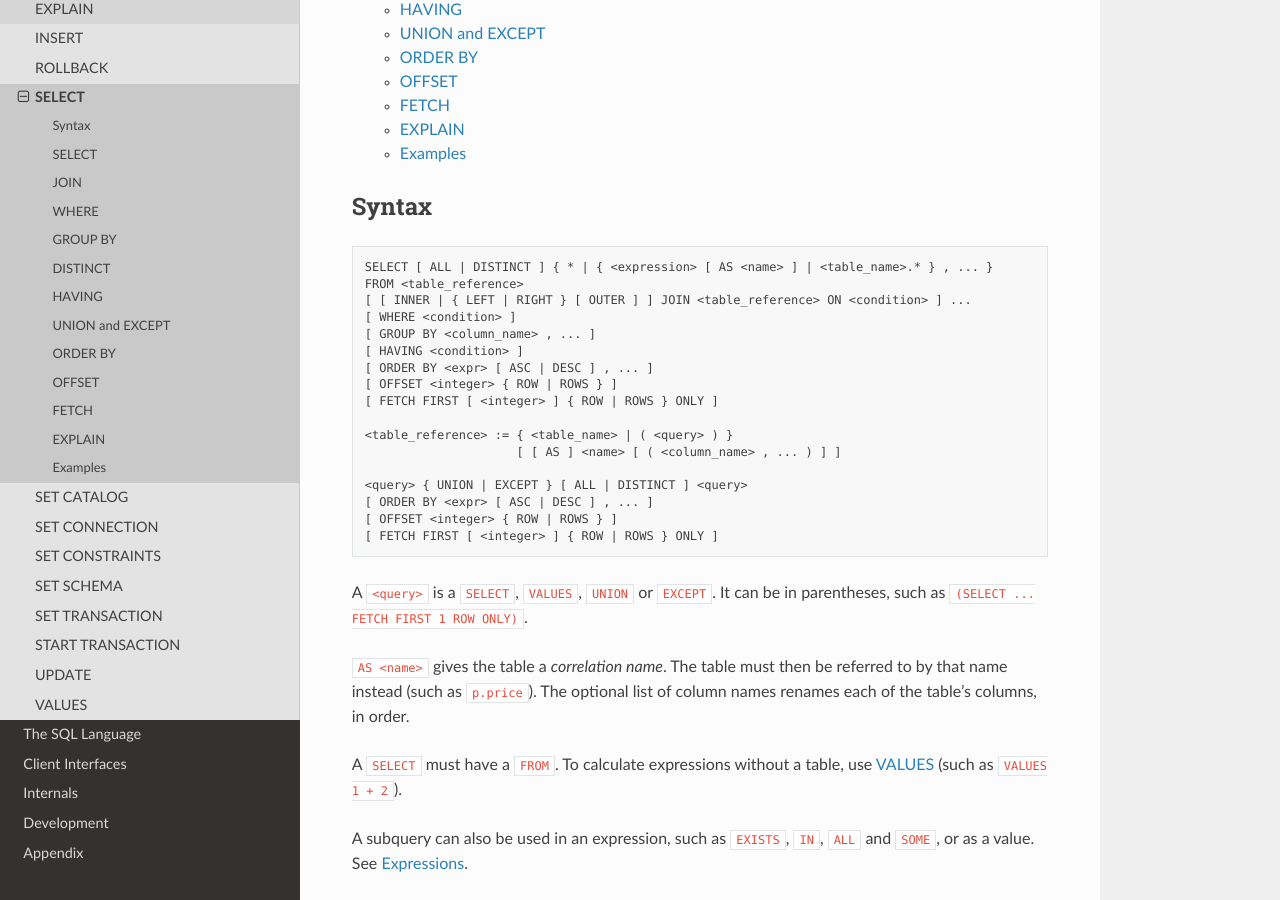
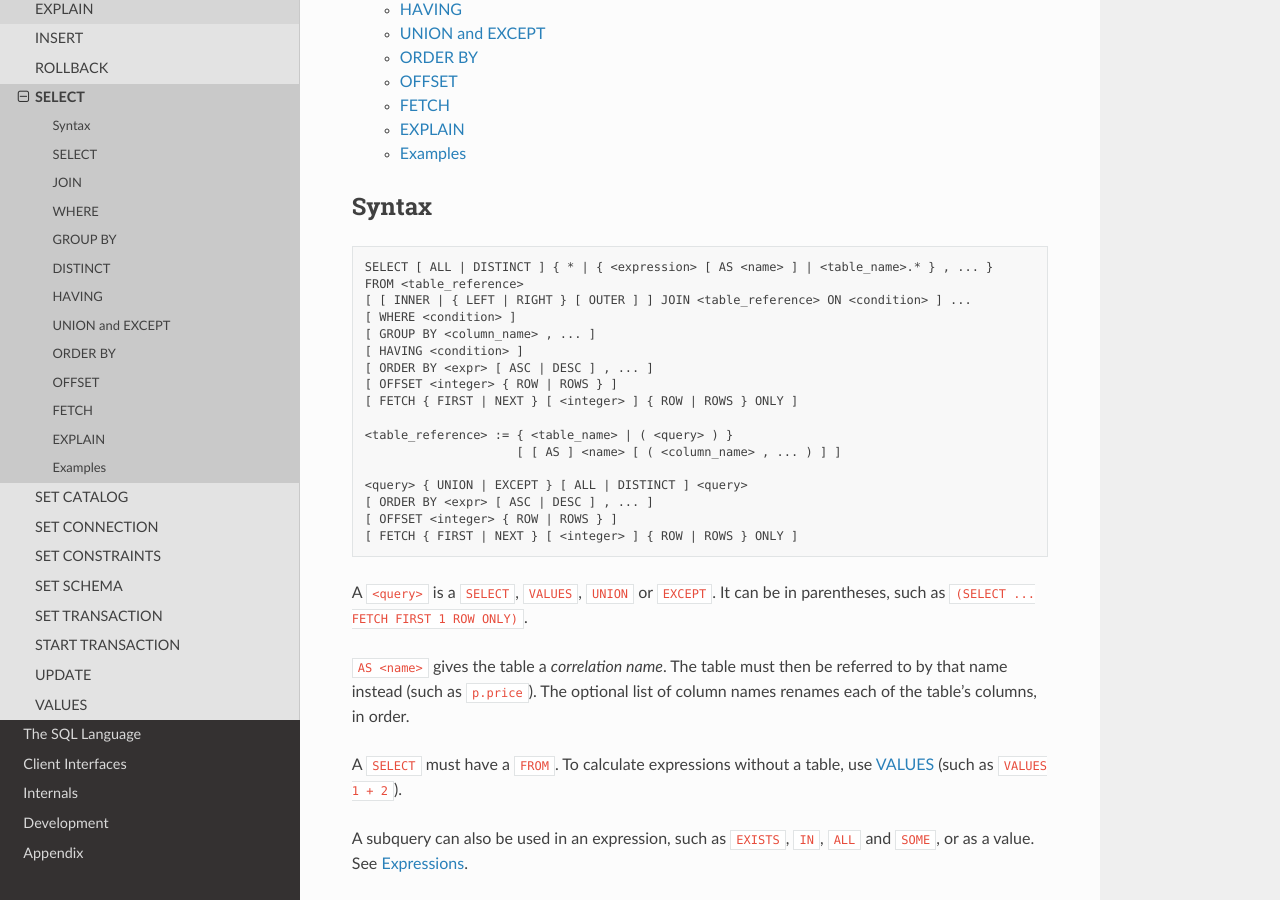
Before and after one commit to elliotchance/vsql, a Sphinx documentation site: the page built from docs/select.rst, in a window 1280 px wide and 900 px high, scrolled down 415 px. Built offline with Sphinx 7.4.7 and the Read the Docs theme 3.1.0, drawn with Linux system fonts in a browser that asks for light colours.

Commit message:
language: Accept FETCH NEXT as a spelling of FETCH FIRST
7.17 <fetch first clause> is FETCH { FIRST | NEXT }, and NEXT means the same
as FIRST.

Co-Authored-By: Claude Opus 5.5 <noreply@anthropic.com>

```diff
--- a/docs/select.rst
+++ b/docs/select.rst
@@ -18,7 +18,7 @@ Syntax
   [ HAVING <condition> ]
   [ ORDER BY <expr> [ ASC | DESC ] , ... ]
   [ OFFSET <integer> { ROW | ROWS } ]
-  [ FETCH FIRST [ <integer> ] { ROW | ROWS } ONLY ]
+  [ FETCH { FIRST | NEXT } [ <integer> ] { ROW | ROWS } ONLY ]
 
   <table_reference> := { <table_name> | ( <query> ) }
                        [ [ AS ] <name> [ ( <column_name> , ... ) ] ]
@@ -26,7 +26,7 @@ Syntax
   <query> { UNION | EXCEPT } [ ALL | DISTINCT ] <query>
   [ ORDER BY <expr> [ ASC | DESC ] , ... ]
   [ OFFSET <integer> { ROW | ROWS } ]
-  [ FETCH FIRST [ <integer> ] { ROW | ROWS } ONLY ]
+  [ FETCH { FIRST | NEXT } [ <integer> ] { ROW | ROWS } ONLY ]
 
 A ``<query>`` is a ``SELECT``, ``VALUES``, ``UNION`` or ``EXCEPT``. It can be in
 parentheses, such as ``(SELECT ... FETCH FIRST 1 ROW ONLY)``.
--- a/docs/values.rst
+++ b/docs/values.rst
@@ -14,7 +14,7 @@ Syntax
   VALUES <expression>, ...
   VALUES ROW(<expression>, ...), ...
   [ OFFSET <integer> { ROW | ROWS } ]
-  [ FETCH FIRST [ <integer> ] { ROW | ROWS } ONLY ]
+  [ FETCH { FIRST | NEXT } [ <integer> ] { ROW | ROWS } ONLY ]
 
 ``VALUES 1, 2`` is two rows of one column. Use ``ROW`` for more than one column
 in a row, such as ``VALUES ROW(1, 2)``.
```
Also changed, not shown: 3 other files.
